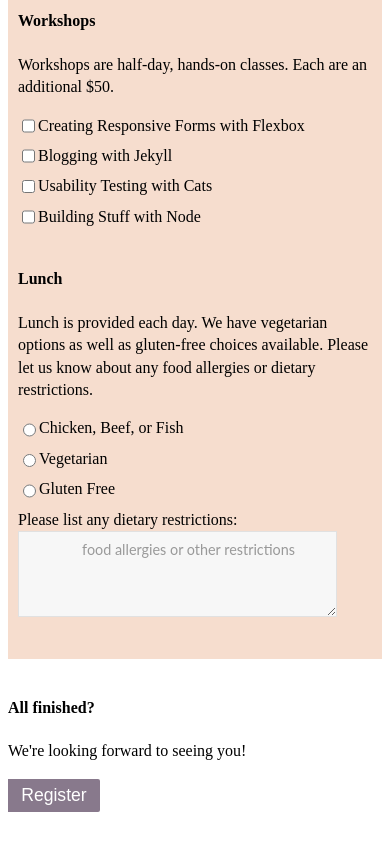
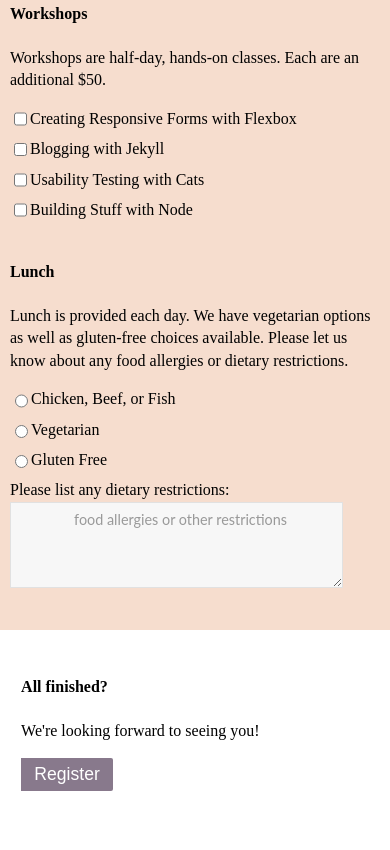
Before and after one commit to wongalfonso/flexbox-tutorial, a website with bundled scripts: page public/index.html in a window 390 px wide. Shown: the part 1499-2349 px from the top of the page. Before the commit the page ends 2319 px from the top, so only its background shows below. Built offline with nearby package versions, Linux system fonts and the light colour scheme; files whose address does not match are found by name.

Commit message:
added media query for small screen

```diff
--- a/src/css/style.css
+++ b/src/css/style.css
@@ -13,6 +13,8 @@
   padding: 0;
 }
 .register-form {
+  /* width: 100vw;
+  overflow: hidden; */
   display: flex;
   flex-wrap: wrap;
 }
@@ -28,7 +30,8 @@
 }
 
 .form-submit {
-  flex: 0 0 100%;
+  margin: 0 0 2em;
+  /* flex: 0 0 100%; */
 }
 
 .form-fields input[type='text'],
@@ -119,3 +122,16 @@
 .form-workshop li {
   flex: 1 0 200px;
 }
+
+
+@media screen and (max-width: 400px) {
+  body {
+    width: 100%;
+    margin: 0;
+    padding: 0 0 2em;
+  }
+  header, .form-submit {
+    padding: 2% 5%;
+  }
+
+}
```
